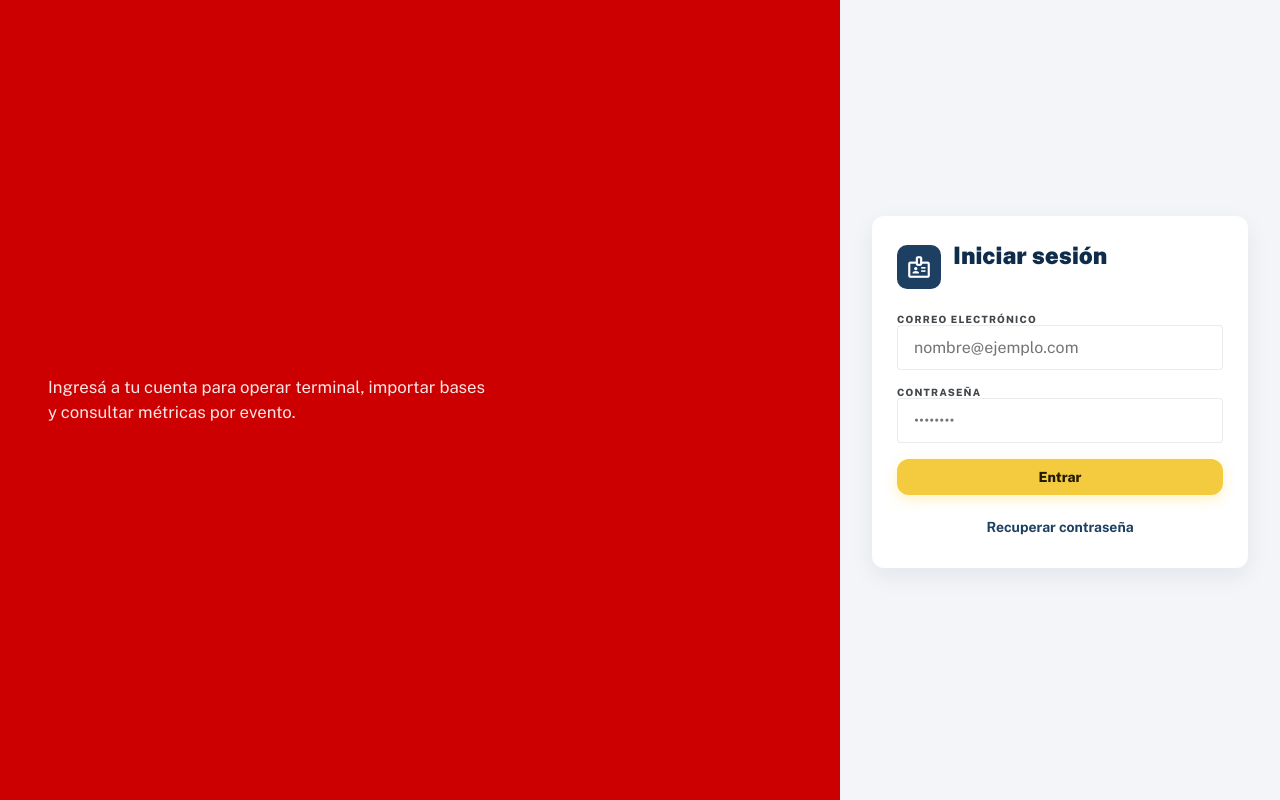
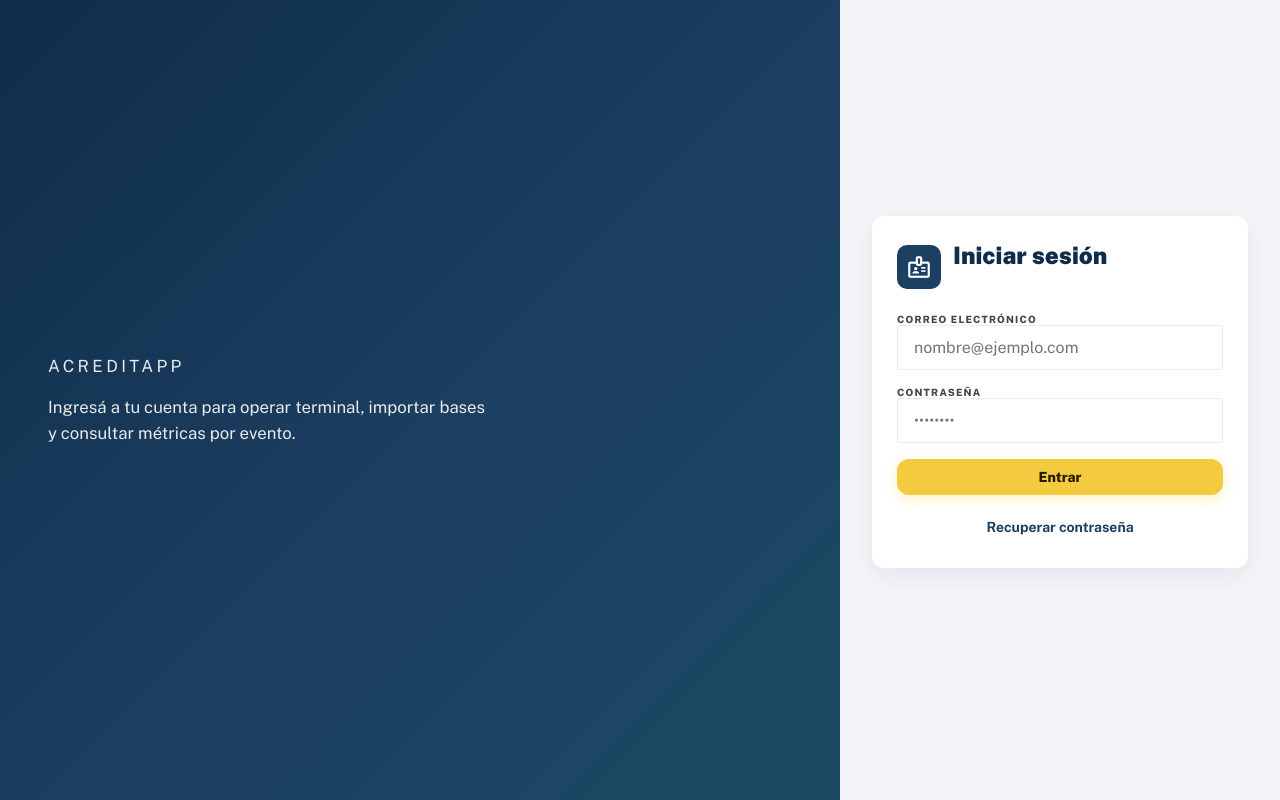
Before and after one commit to Datos-2026/Acreditapp, a React (Vite) app in the folder apps/web/: page /login in a window 1280 px wide. Built offline with nearby package versions, Linux system fonts and the light colour scheme; no server answers.

Commit message:
Restaurar fondo del login y mostrar ACREDITAPP en el hero.
Revierte el rojo de prueba y reemplaza el kicker institucional por ACREDITAPP.

Co-authored-by: Cursor <cursoragent@cursor.com>

```diff
--- a/apps/web/src/features/auth/LoginPage.tsx
+++ b/apps/web/src/features/auth/LoginPage.tsx
@@ -23,6 +23,7 @@ export function LoginPage() {
   return (
     <div className="login-page">
       <div className="login-hero">
+        <p className="login-hero__kicker">ACREDITAPP</p>
         <p>
           Ingresá a tu cuenta para operar terminal, importar bases y consultar métricas por evento.
         </p>
--- a/apps/web/src/styles/theme.css
+++ b/apps/web/src/styles/theme.css
@@ -706,7 +706,7 @@ a.tab-btn--informe {
 }
 
 .login-hero {
-  background: #cc0000; /* prueba temporal — revertir a gradiente institucional */
+  background: linear-gradient(135deg, var(--primary) 0%, var(--primary-container) 55%, #1a4a63 100%);
   color: var(--on-primary);
   padding: 3rem;
   display: flex;
```
